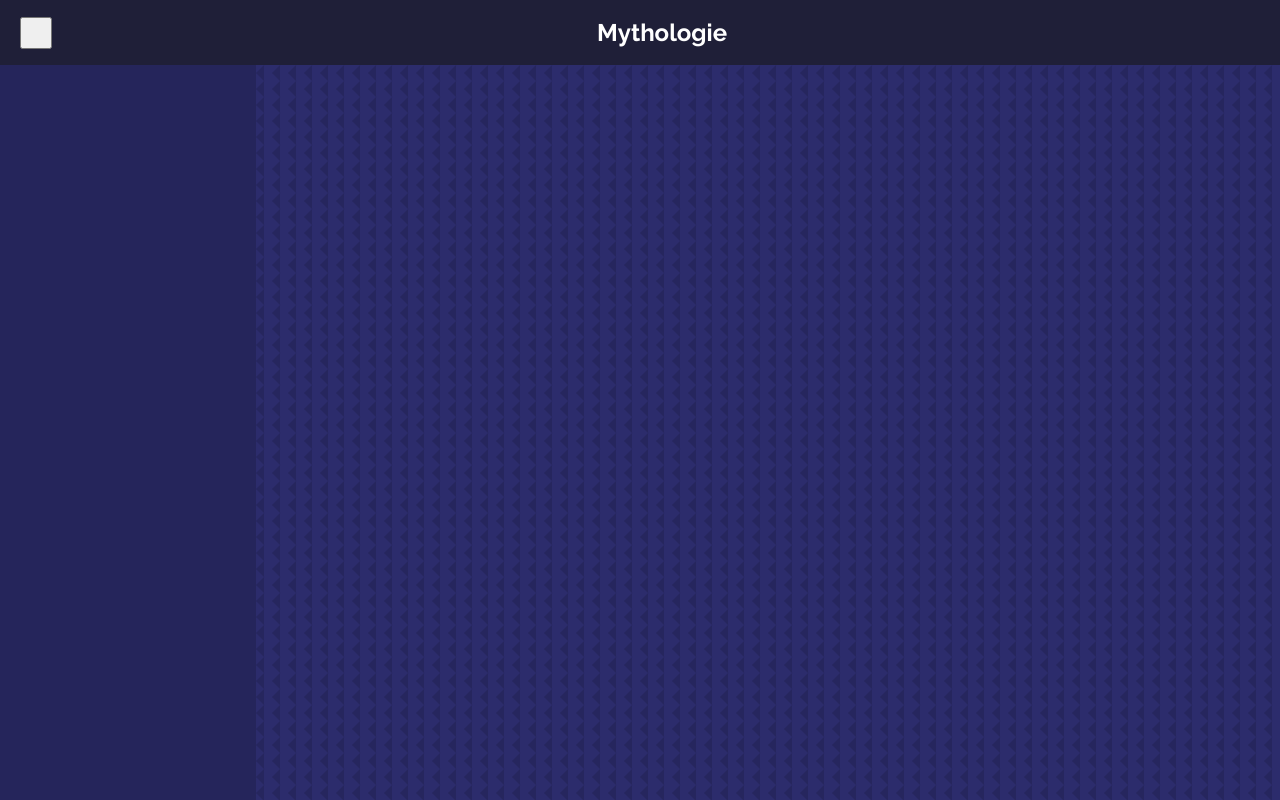
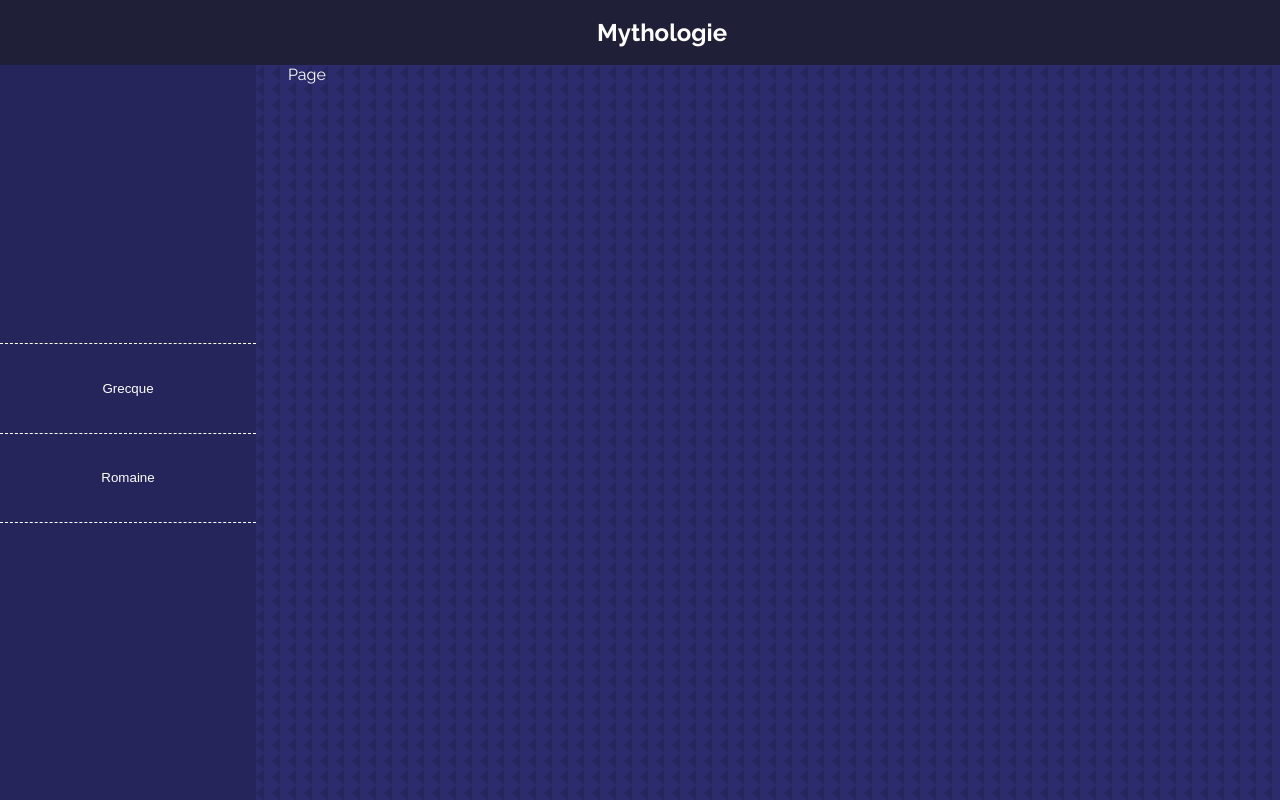
Before and after one commit to Nusky173/Mythologie, a Next.js app: page / in a window 1280 px wide. Built offline with nearby package versions, Linux system fonts and the light colour scheme.

Commit message:
sidebar behavior done

```diff
--- a/app/mythology/[mythology]/[type]/[personality]/page.tsx
+++ b/app/[mythology]/[type]/[personality]/page.tsx
@@ -3,7 +3,6 @@
   }: {
     params: { mythology: string, type: string, personality: string };
   }) {
-    console.log(params);
 
     return (
         <div>
--- a/app/mythology/[mythology]/[type]/page.tsx
+++ b/app/[mythology]/[type]/page.tsx
@@ -5,7 +5,6 @@
   }: {
     params: { mythology: string, type: string };
   }) {
-    console.log(params);
 
     return (
         <div>
--- a/app/mythology/[mythology]/page.tsx
+++ b/app/[mythology]/page.tsx
@@ -3,7 +3,6 @@
   }: {
     params: { mythology: string };
   }) {
-    console.log(params);
 
     return (
         <div>
--- a/app/layout.module.css
+++ b/app/layout.module.css
@@ -29,15 +29,19 @@
     height: 32px;
   }
 
-  .logo a .logobutton {
+  /* .logo a .logobutton {
     width: 32px;
     height: 32px;
   }
+   */
+  .logo {
+    margin-left: 12px;
+  }
 
-  .logo {
+  .logobutton {
+    background-color: var(--color-bg-variant);
     background:  no-repeat center center / contain url("../public/favicon.ico");
-
-    margin-left: 12px;
+    border: none;
   }
 
   .main {
@@ -49,7 +53,6 @@
   .sidebar {
     width: 325px;
     flex: 0 1 20%;
-    padding: 24px;
     background: var(--color-sidebar-bg);
   }
 
--- a/app/layout.tsx
+++ b/app/layout.tsx
@@ -1,4 +1,5 @@
 import Link from 'next/link';
+import SideBar from '../component/sidebar/sidebar';
 import './globals.css'
 import styles from './layout.module.css'
 
@@ -24,7 +25,9 @@
             </div>
             <h1 className={styles.title}> Mythologie </h1>
           </header>
-          <main className={styles.main}>        <aside className={styles.sidebar}>
+          <main className={styles.main}>
+            <aside className={styles.sidebar}>
+              <SideBar />
             </aside>
             <section className={styles.content}>
               {children}
--- a/app/page.tsx
+++ b/app/page.tsx
@@ -3,7 +3,7 @@
 export default function Home() {
   return (
     <div className={styles.container}>
-
+      <div> Page </div>
     </div>
   )
 }
--- /dev/null
+++ b/app/type.d.ts
@@ -0,0 +1,6 @@
+export type tabsObject = {
+    name: string;
+    subTabs?: tabsObject[];
+    id: string;
+    route: string;
+}
--- /dev/null
+++ b/component/sidebar/sidebar.module.css
@@ -0,0 +1,53 @@
+.sidebarcontent {
+    width: 100%;
+    display: flex;
+    flex-direction: column;
+    align-items: center;
+    justify-content: start;
+    height: 100%;
+}
+
+.location {
+    justify-self: flex-start;
+    font-size: 1.125rem;
+}
+
+.navbar  {
+    width: 100%;
+    flex: 1 0;
+    display: flex;
+    flex-direction: column;
+    align-items: center;
+    justify-content: center;
+}
+
+/* nav, ul, button {
+    width: 100%;
+} */
+
+.chip {
+    width: 100%;
+    height: 90px;
+    border-top: 1px dashed white;
+    padding: 8px;
+    text-align: center;
+}
+
+.chip:last-child {
+    border-bottom: 1px dashed white;
+}
+
+.button {
+    color: white;
+    width: 100%;
+    border: none;
+    background-color: var(--color-sidebar-bg);
+    height: 100%;
+}
+
+.button:hover {
+    background-color: #1e1e488e;
+    background-clip: content-box;
+    border-radius: 25px;
+    font-size: 1.125rem;
+}
--- /dev/null
+++ b/component/sidebar/sidebar.tsx
@@ -0,0 +1,208 @@
+'use client'
+
+import { tabsObject } from "../../app/type";
+import styles from "./sidebar.module.css"
+import { useEffect, useState } from "react";
+import { useRouter, usePathname } from "next/navigation";
+import Link from "next/link";
+
+const navBarInit: tabsObject[] = [
+    {id: "greek", name: "Grecque", route: "greek", subTabs: [
+      {id: "god", name: "Dieux", route: "greek/god", subTabs: []},
+      {id: "halfgod", name: "Demi-dieux", route: "greek/halfgod", subTabs: []},
+      {id: "heroes", name: "Héros", route: "greek/heroes", subTabs: []},
+    ]},
+    {id: "roman", name: "Romaine", route: "roman", subTabs: [
+      {id: "god", name: "Dieux", route: "roman/god", subTabs: []},
+      {id: "halfgod", name: "Demi-dieux", route: "roman/halfgod", subTabs: []},
+      {id: "heroes", name: "Héros", route: "roman/heroes", subTabs: []},
+    ]},
+];
+
+let currentNavBar : tabsObject[] = navBarInit;
+let navBarBuffer: tabsObject | undefined;
+
+const SideBar = () => {
+    const [locationText, setLocationText] = useState("");
+    const location = useRouter();
+    const pathname = usePathname() || "/";
+
+    /**
+     * set locationText = current position of user
+     * to display on page
+     */
+    const setLocationElement = () => {
+        const locationArray = pathname.split("/");
+        const locationVar = pathname.replace("/", "");
+
+        if(pathname === "/") {
+            return;
+        }
+
+        //currentLocation is on first level of NavTree
+        const res = navBarInit.find((e) => {
+            return e.route == locationVar;
+        })
+
+        if(res !== undefined ) {
+            setLocationText(res.name);
+            return;
+        }
+
+        //need to find currentLocation recursively
+        else {
+            const text = setLocationTextRec(locationArray, navBarInit, 1).replaceAll(" ", " / ");
+            setLocationText(text);
+            console.log("text", text);
+        }
+    }
+
+    /**
+     *
+     * @param array Array of string represent pathname split by "/"
+     * @param recursiveArray navBarInit to find current posisiton and save name on navigation
+     * @param depth depth of navBarInit
+     * @returns the clear name of current Location
+     */
+    const setLocationTextRec = (array: string[], recursiveArray: tabsObject[], depth: number) : string => {
+        let result = '';
+        let i = 0;
+
+        while(i < recursiveArray.length) {
+
+            if(array[depth] !== recursiveArray[i].id) {
+                i++;
+            }
+
+            else {
+                if(recursiveArray[i].subTabs?.length === 0 ) {
+                    result = recursiveArray[i].name
+                }
+                else {
+                    result = recursiveArray[i].name + " " + setLocationTextRec(array, recursiveArray[i].subTabs!, depth + 1);
+                }
+                i++;
+            }
+        }
+
+        return result;
+    }
+
+    /**
+     *
+     * @param array Array of string represent pathname split by "/"
+     * @param recursiveArray navBarInit to find current posisiton and save name on navigation
+     * @param depth depth of navBarInit
+     * @returns current tabs object depend on location
+     */
+    const findCurrentTabsObjectRec = (array: string[], recursiveArray: tabsObject[], depth: number) : tabsObject => {
+        let result: tabsObject;
+        let i = 0;
+
+        console.log("arr", array);
+
+        while(i < recursiveArray.length) {
+
+            if(recursiveArray[i].route === pathname.replace("/", "")){
+                return recursiveArray[i];
+            }
+
+            if(array[depth] !== recursiveArray[i].id) {
+                i++;
+            }
+
+            else {
+                result = findCurrentTabsObjectRec(array, recursiveArray[i].subTabs!, depth + 1);
+                i++;
+            }
+        }
+
+        return result;
+    }
+
+
+    /**
+     * Set navBarBuffer = parent tabsObject of navBarInit current tabsObject location
+     * to retrieve the sibling of current tabsObject location.
+     */
+    const setBufferNavBar = () => {
+        const bufferArray = pathname.split("/");
+        let parentRoute = "";
+
+        console.log("bufferArr", bufferArray)
+
+        bufferArray.forEach((e, i) => {
+            if(i < bufferArray.length -1) {
+                parentRoute =  parentRoute + e;
+            }
+        })
+
+        navBarBuffer = navBarInit.find((e) => {
+            if(e.route === parentRoute) {
+                return e;
+            }
+        });
+    }
+
+    /**
+     *
+     */
+    const setNavBarItems = () => {
+
+        if(pathname === "/") {
+            setLocationText("");
+            currentNavBar = navBarInit;
+        }
+
+        else {
+            /**
+             * Need to find currentTabsObject recursively
+             */
+
+            const locationArray = pathname.split("/");
+            const currentTabsObject = findCurrentTabsObjectRec(locationArray, navBarInit, 1 );
+
+            console.log("currentTabsObject", currentTabsObject);
+
+            if(currentTabsObject?.subTabs!.length <= 0) {
+                setBufferNavBar();
+                currentNavBar = navBarBuffer!.subTabs!.filter((e: tabsObject) => {
+                    return e.id !== currentTabsObject?.id
+                });
+            } else {
+                currentNavBar = currentTabsObject?.subTabs!
+            }
+        }
+    }
+
+    useEffect(() => {
+        setLocationElement();
+        setNavBarItems();
+    }, [pathname])
+
+    useEffect(() => {
+
+    }, [currentNavBar])
+
+    return (
+        <div className={styles.sidebarcontent}>
+            {pathname !== "/" && <div className={styles.location}> {locationText} </div>}
+                <nav className={styles.navbar}>
+                    {currentNavBar !== undefined &&
+                        currentNavBar.map((item, key) => {
+                            return (
+                            <div className={styles.chip} key={key}>
+                                <Link href={item.route} onMouseDown={() => { setLocationElement()}}>
+                                    <button className={styles.button}>
+                                        {item.name}
+                                    </button>
+                                </Link>
+                            </div>
+                        )})
+                    }
+                </nav>
+        </div>
+    );
+}
+
+export default SideBar;
```
Also changed, not shown: app/mythology/page.tsx (deleted, +0 -10 lines), app/[mythology]/[type]/[personality]/error.tsx (renamed from app/mythology/[mythology]/[type]/[personality]/error.tsx), public/vercel.svg (deleted).
